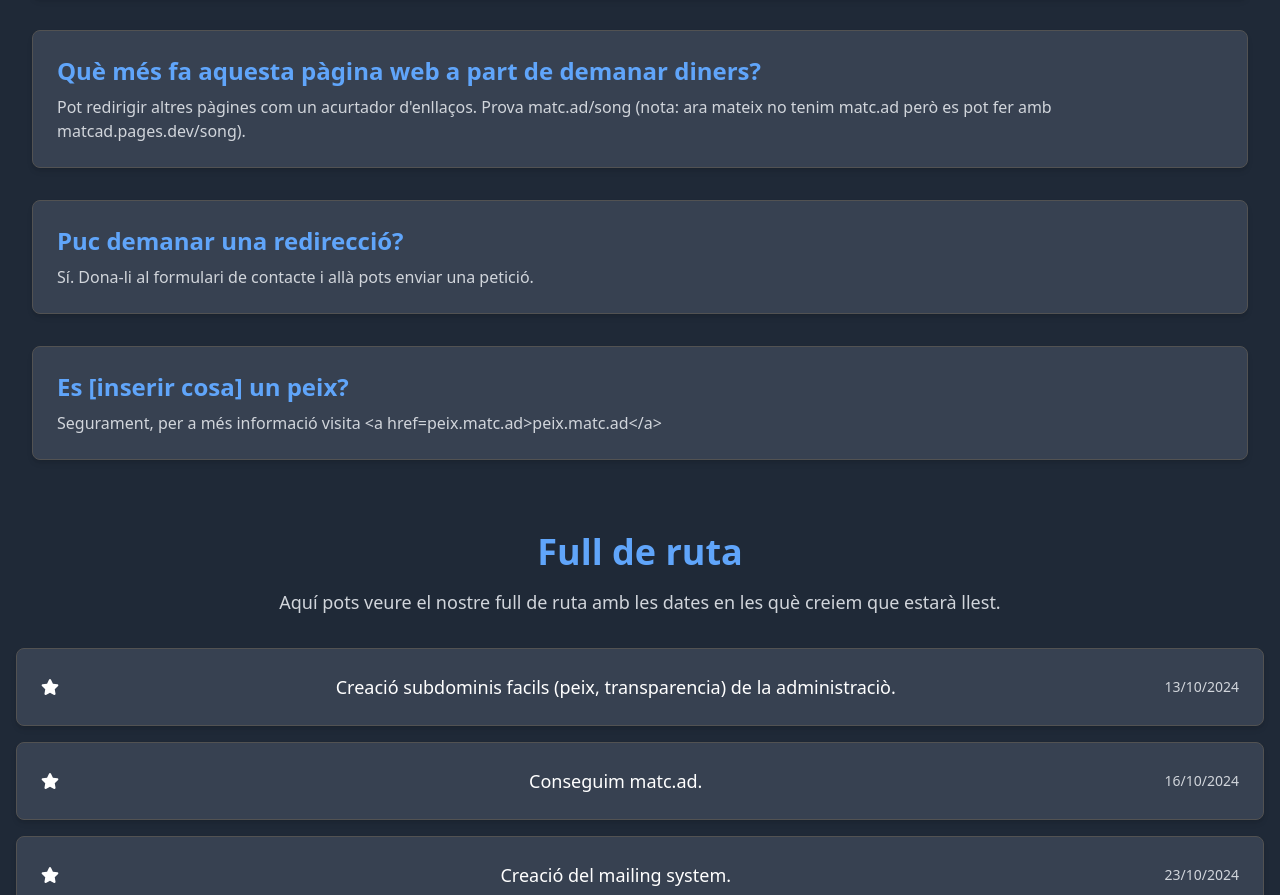
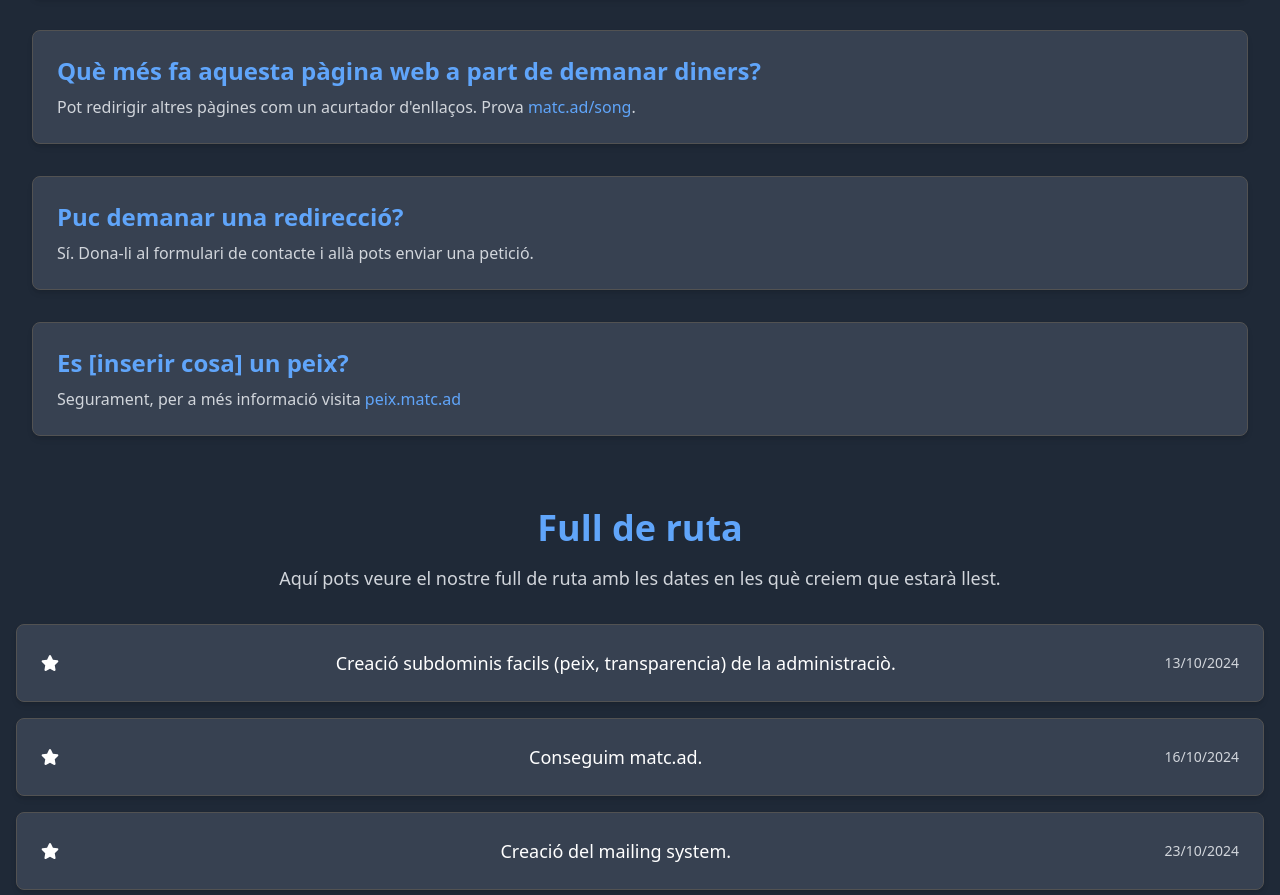
Before and after one commit to matc-ad/mainpage, a React (Vite) app: page / in a window 1280 px wide. Shown: the part 1697-2592 px from the top of the page. Built offline with nearby package versions, Linux system fonts and the light colour scheme.

Commit message:
added hyperlinks and colors

```diff
--- a/src/components/FAQs.jsx
+++ b/src/components/FAQs.jsx
@@ -6,7 +6,12 @@ const FAQItem = ({ question, answer, colors }) => (
 		className={`items-center p-6 border ${colors.border} rounded-lg shadow-md mb-8 ${colors.divBackground}`}
 	>
 		<h3 className={`text-2xl font-bold ${colors.title}`}>{question}</h3>
-		<p className={`mt-2 ${colors.paragraph}`}>{answer}</p>
+		<p
+			className={`mt-2 ${colors.paragraph}`}
+			dangerouslySetInnerHTML={{
+				__html: answer.replace(/<a /g, `<a class="${colors.title}" `),
+			}}
+		></p>
 	</div>
 );
 
--- a/src/constants/index.jsx
+++ b/src/constants/index.jsx
@@ -71,7 +71,7 @@ export const preguntesFreq = [
 	{
 		question: "Què més fa aquesta pàgina web a part de demanar diners?",
 		answer:
-			"Pot redirigir altres pàgines com un acurtador d'enllaços. Prova matc.ad/song (nota: ara mateix no tenim matc.ad però es pot fer amb matcad.pages.dev/song).",
+			"Pot redirigir altres pàgines com un acurtador d'enllaços. Prova <a href=/song>matc.ad/song</a>.",
 	},
 	{
 		question: "Puc demanar una redirecció?",
@@ -81,7 +81,7 @@ export const preguntesFreq = [
 	{
 		question: "Es [inserir cosa] un peix?",
 		answer:
-			"Segurament, per a més informació visita <a href=peix.matc.ad>peix.matc.ad</a>",
+			"Segurament, per a més informació visita <a href=https://peix.matc.ad>peix.matc.ad</a>",
 	},
 ];
 
```
